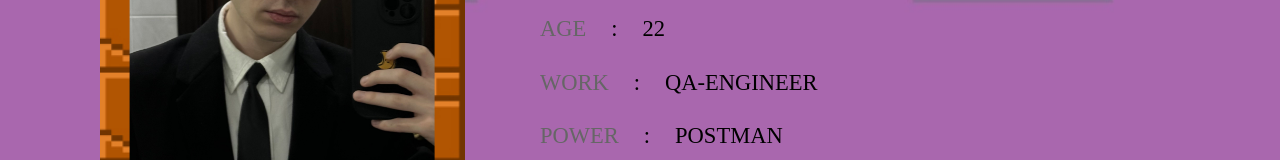
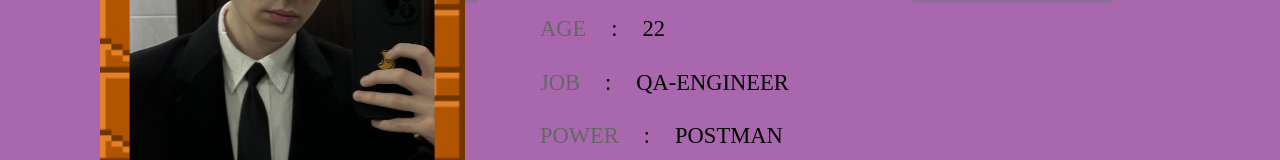
Before and after one commit to andrewthechillguy/andrewthechillguy.github.io, a plain HTML site: page index.html in a window 1280 px wide. Shown: the part 301-461 px from the top of the page. Drawn offline with Linux system fonts and the light colour scheme; files whose address does not match are found by name.

Commit message:
Update index.html

```diff
--- a/index.html
+++ b/index.html
@@ -45,7 +45,7 @@
                   </div>
                   <div>
                      <div class="list"><span>Age</span><span>:</span><span>22</span></div>
-                     <div class="list"><span>Work</span><span>:</span><span>QA-Engineer</span></div>
+                     <div class="list"><span>Job</span><span>:</span><span>QA-Engineer</span></div>
                      <div class="list"><span>Power</span><span>:</span><span>Postman</span></div>
                      <div class="list"><span>Location</span><span>:</span><span>Moscow</span></div>
 
```
